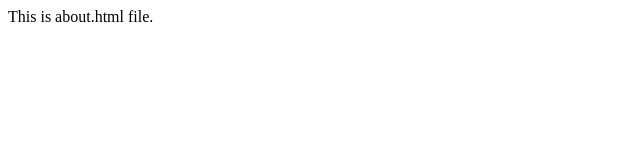
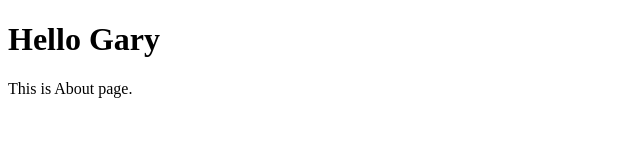
Before and after one commit to Deepen123/git-demo-repo, a website: page about.html in a window 1280 px wide. Shown: the whole page, without its empty margins (0-640 px from the left). Drawn offline with Linux system fonts and the light colour scheme.

Commit message:
Added header for new client

```diff
--- a/about.html
+++ b/about.html
@@ -1,6 +1,8 @@
 <!DOCTYPE html>
 <html>
 	<body>
-		This is about.html file.
+		<h1>Hello Gary</h1>
+		This is About page.
+		<!-- This is the new form -->
 	</body>
 </html>
```
